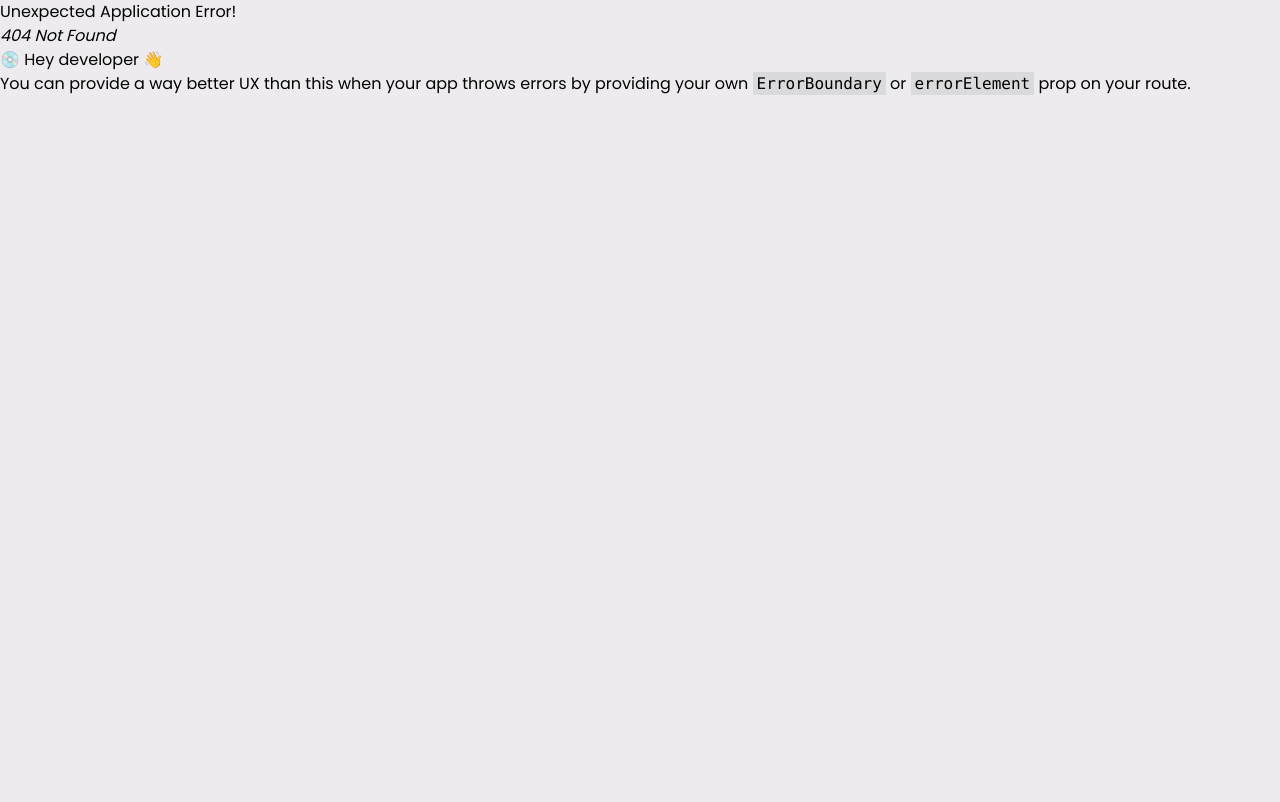
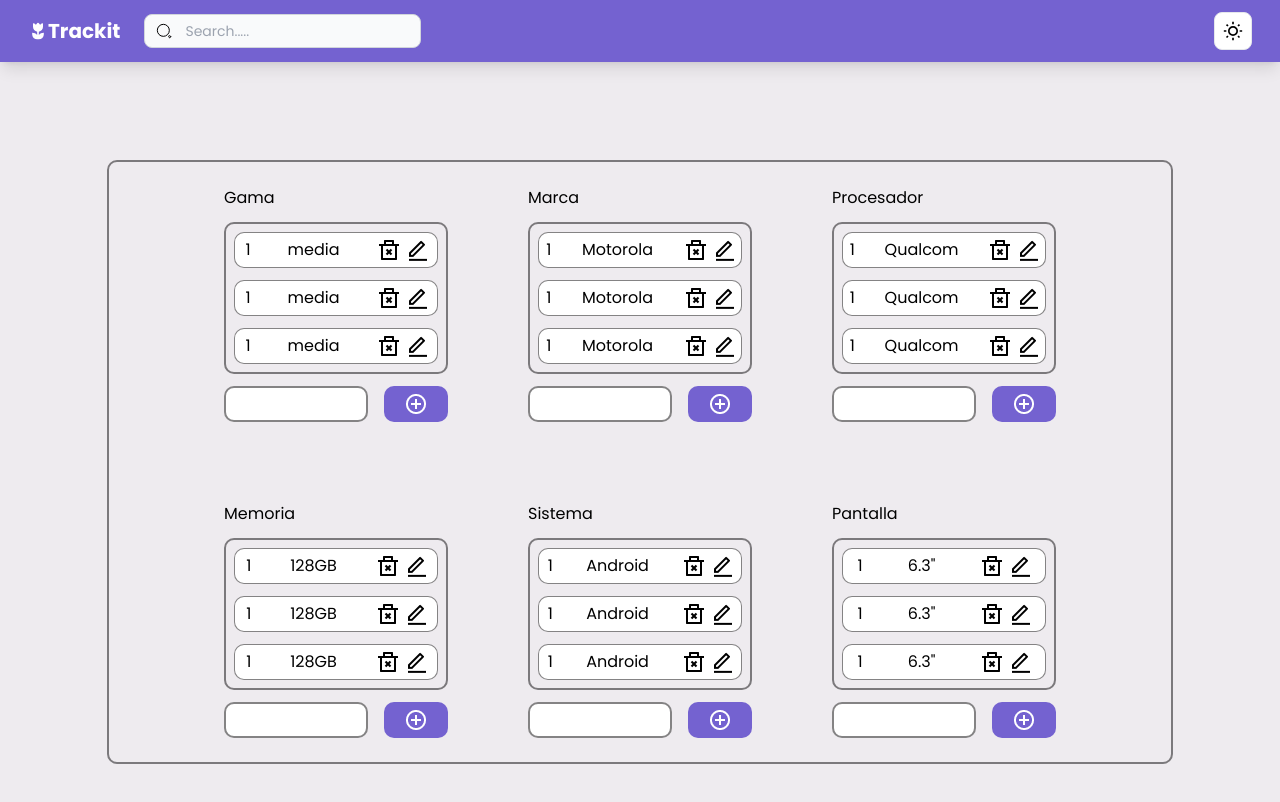
Before and after one commit to Trycatch-tv/f1it2-team-19, a React (Vite) app: page /categories in a window 1280 px wide. Before the commit this address had no page. Shown: the top 802 px of the page. Built offline with nearby package versions, Linux system fonts and the light colour scheme.

Commit message:
feat: Crud page categories and components

```diff
--- /dev/null
+++ b/src/pages/categories/Categories.jsx
@@ -0,0 +1,42 @@
+import ItemCard from './components/ItemCard'
+
+export default function Categories () {
+  return (
+    <section className="w-full min-h-screen grid place-items-center">
+      <div className='w-10/12 h-auto py-6 border-2 border-border_color rounded-lg2 flex justify-center gap-20 flex-wrap'>
+        <ItemCard
+          title='Gama'
+          idItem='1'
+          titleItem='media'
+        />
+
+        <ItemCard
+          title='Marca'
+          idItem='1'
+          titleItem='Motorola'
+        />
+
+        <ItemCard
+          title='Procesador'
+          idItem='1'
+          titleItem='Qualcom'
+        />
+        <ItemCard
+          title='Memoria'
+          idItem='1'
+          titleItem='128GB'
+        />
+        <ItemCard
+          title='Sistema'
+          idItem='1'
+          titleItem='Android'
+        />
+        <ItemCard
+          title='Pantalla'
+          idItem='1'
+          titleItem='6.3"'
+        />
+     </div>
+    </section>
+  )
+}
--- /dev/null
+++ b/src/pages/categories/components/Item.jsx
@@ -0,0 +1,17 @@
+// eslint-disable-next-line react/prop-types
+export default function Item ({ id, title }) {
+  return (
+    <section className="h-9 border border-border_color rounded-lg2 bg-soft_color text-black flex items-center justify-around gap-4">
+      <h3>{id}</h3>
+      <p>{title}</p>
+      <div className="flex gap-2">
+        <button>
+          <img src="src/assets/ri_delete-bin-2-line.png" alt="delete option" />
+        </button>
+        <button>
+          <img src="src/assets/Vector.png" alt="edit option" />
+        </button>
+      </div>
+    </section>
+  )
+}
--- /dev/null
+++ b/src/pages/categories/components/ItemCard.jsx
@@ -0,0 +1,31 @@
+import Item from './Item'
+
+// eslint-disable-next-line react/prop-types
+export default function ItemCard ({ title, idItem, titleItem }) {
+  return (
+    <article className="w-56 h-auto flex flex-col gap-3">
+      <h2>{title}</h2>
+      <div className="border-2 border-border_color rounded-lg2 p-2 flex flex-col gap-3">
+       <Item
+        id={idItem}
+        title={titleItem}
+       />
+        <Item
+          id={idItem}
+          title={titleItem}
+        />
+        <Item
+          id={idItem}
+          title={titleItem}
+        />
+      </div>
+      <div className='w-full flex gap-4'>
+        <input className='w-36 h-9 px-2 rounded-lg2 outline-none bg-soft_color border-2 border-border_color'
+          type="text" />
+        <button className='w-16 h-9 bg-primary rounded-lg2 grid place-content-center'>
+          <img src="src/assets/ri_add-circle-line.png" alt="boton agregar" />
+        </button>
+      </div>
+    </article>
+  )
+}
--- a/src/pages/home/Home.jsx
+++ b/src/pages/home/Home.jsx
@@ -46,7 +46,7 @@ export default function Home () {
           <Card
             title='Categorias'
             img='ri_list-indefinite'
-            route=''
+            route='/categories'
           />
           <Card
             title='Crear Producto'
--- a/src/router/router.jsx
+++ b/src/router/router.jsx
@@ -14,6 +14,7 @@ import Editinventory from '../pages/inventory/Editinventory'
 import User from '../pages/user/User'
 import Newuser from '../pages/user/Newuser'
 import Edituser from '../pages/user/Edituser'
+import Categories from '../pages/categories/Categories'
 
 export const router = createBrowserRouter(
   createRoutesFromElements(
@@ -45,6 +46,8 @@ export const router = createBrowserRouter(
         <Route path='/user' element={<User />} />
         <Route path='/user/new-usuario' element={<Newuser />} />
         <Route path='/user/edit/:id' element={<Edituser />} />
+        {/* Categories */}
+        <Route path='/categories' element={<Categories/>} />
       </Route>
     </Route>
   )
```
